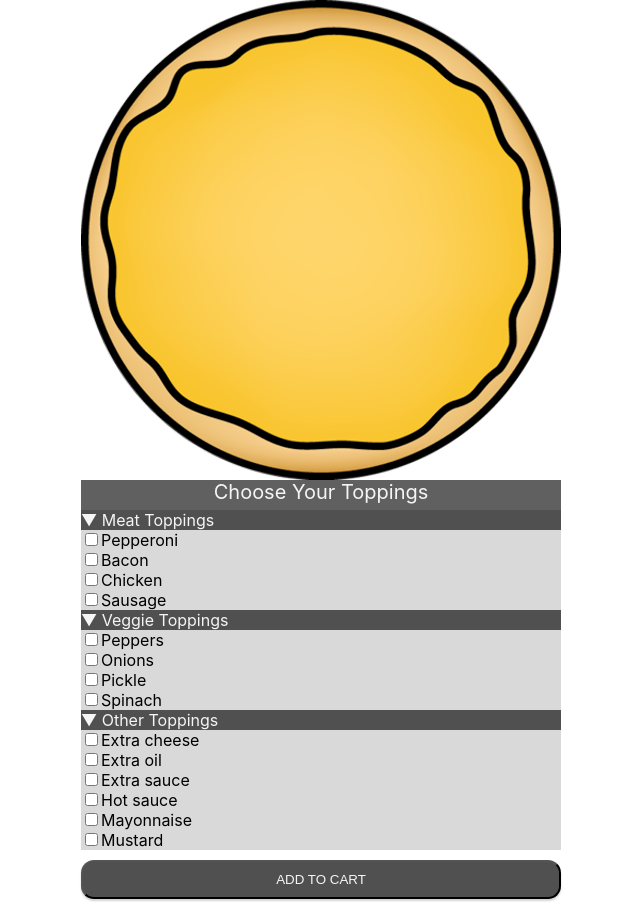
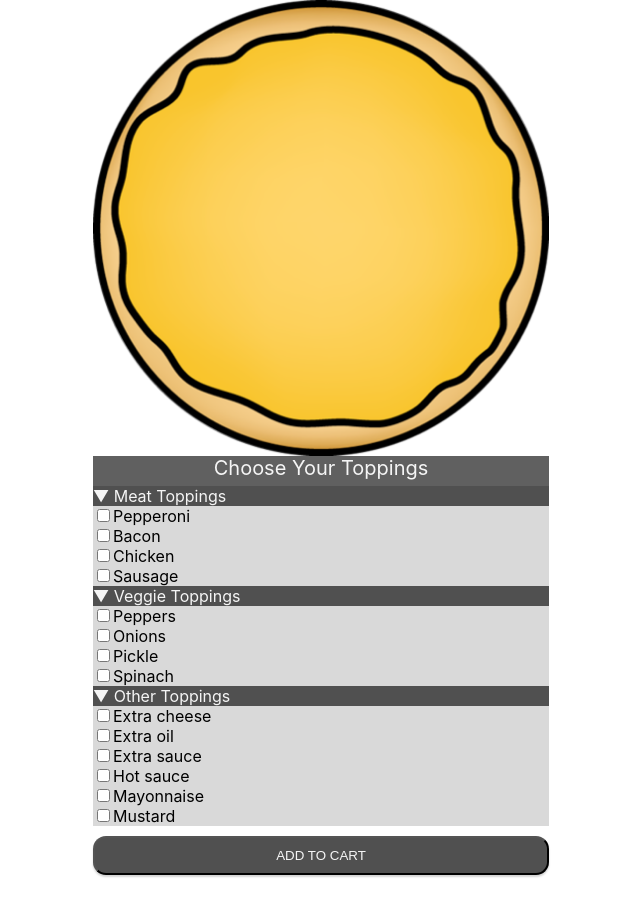
Before and after one commit to mamendez1006/prep-a-pizza, a React (Create React App) app: page /simple_pizzamaker in a window 1280 px wide. Shown: the whole page, without its empty margins (319-959 px from the left). After the commit the page ends 885 px from the top, so only its background shows below. Built offline with nearby package versions, Linux system fonts and the light colour scheme.

Commit message:
Add left-right margin of 2.5%

```diff
--- a/src/App.css
+++ b/src/App.css
@@ -59,6 +59,8 @@
   display: flex;
   flex-flow: column;
   height: 100%;
+  margin-left: 2.5%;
+  margin-right: 2.5%;
 }
 
 .title {
```
